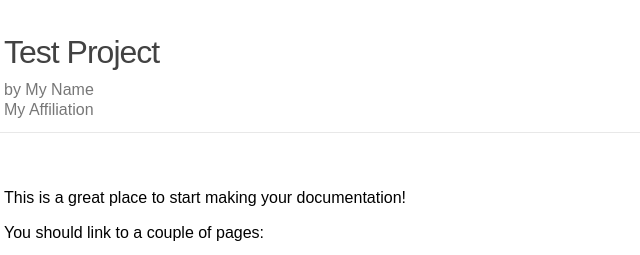
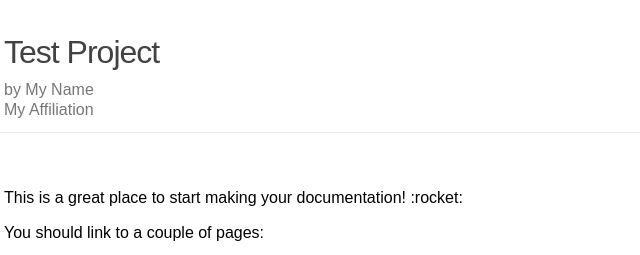
Before and after one commit to biodotpe/gitbuilding-template, a plain HTML site: page index.html in a window 1280 px wide. Shown: the top 255 px of the page, 396-1036 px from the left. Drawn offline with Linux system fonts and the light colour scheme.

Commit message:
Deploying to main from  @ 286f52303cabb4327df6b0cfe45f01f4b2ab864b 🚀

```diff
--- a/index.html
+++ b/index.html
@@ -59,7 +59,7 @@
             </nav>
         </div>
         <div class="wrapper">
-    <p>This is a great place to start making your documentation!</p>
+    <p>This is a great place to start making your documentation! :rocket: </p>
 <p>You should link to a couple of pages:</p>
 <ul>
 <li><a href="testpage1.html" title="">Test Page 1</a></li>
```
